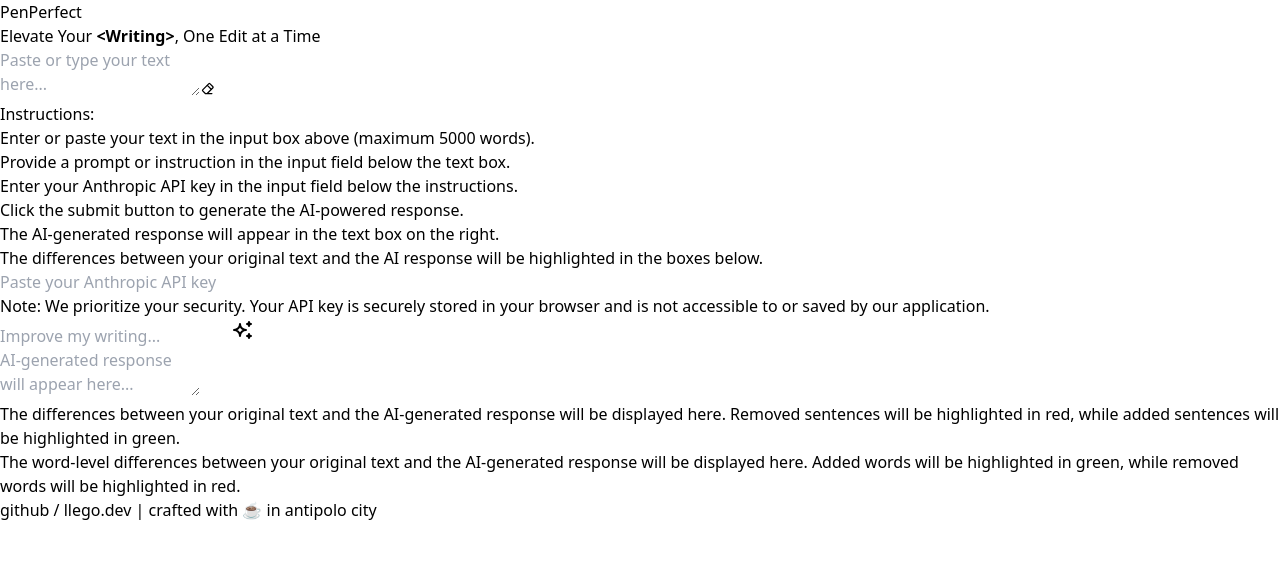
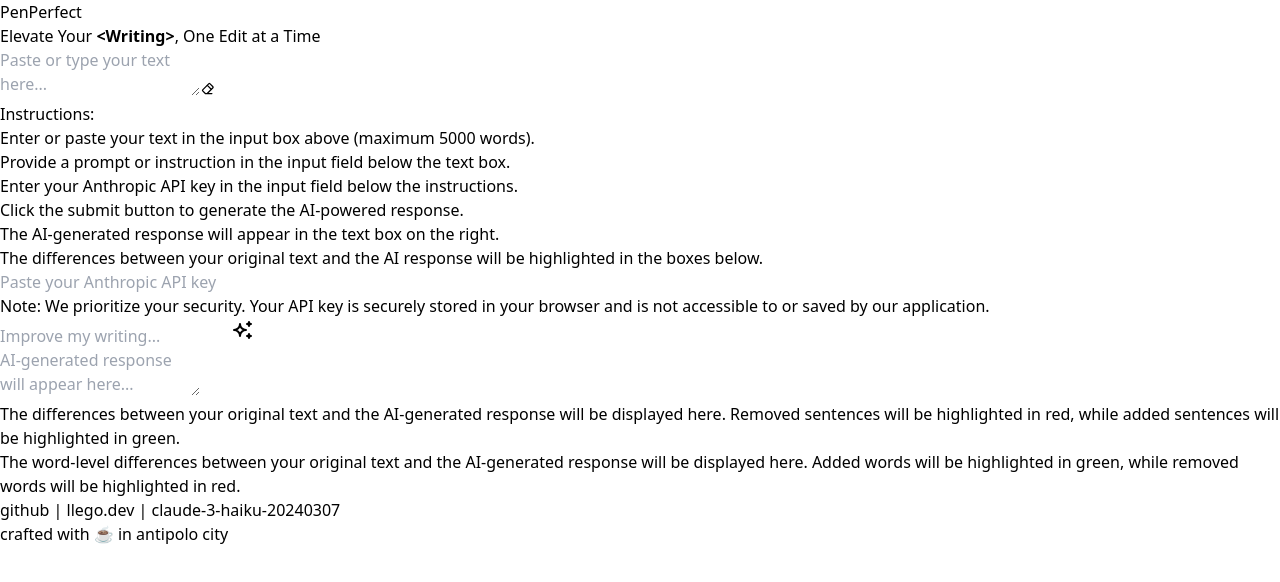
Before and after one commit to llegomark/penperfect, a Next.js app: page / in a window 1280 px wide. Shown: the top 582 px of the page. Built offline with nearby package versions, Linux system fonts and the light colour scheme.

Commit message:
Update footer links in layout.tsx

```diff
--- a/app/layout.tsx
+++ b/app/layout.tsx
@@ -48,8 +48,12 @@
 
 				<footer className="text-center text-sm dark:text-gray-400 text-gray-600 font-mono">
 					<p>
-						<A href="https://github.com/llegomark">github</A> /{" "}
-						<A href="https://llego.dev">llego.dev</A> | crafted with ☕ in antipolo city
+						<A href="https://github.com/llegomark/penperfect" target="_blank" rel="noopener noreferrer">github</A> |{" "}
+						<A href="https://llego.dev" target="_blank" rel="noopener noreferrer">llego.dev</A> |{" "}
+						<A href="https://ai.meta.com/blog/meta-llama-3/" target="_blank" rel="noopener noreferrer">claude-3-haiku-20240307</A>
+					</p>
+					<p>
+						crafted with ☕ in antipolo city
 					</p>
 				</footer>
 			</body>
```
